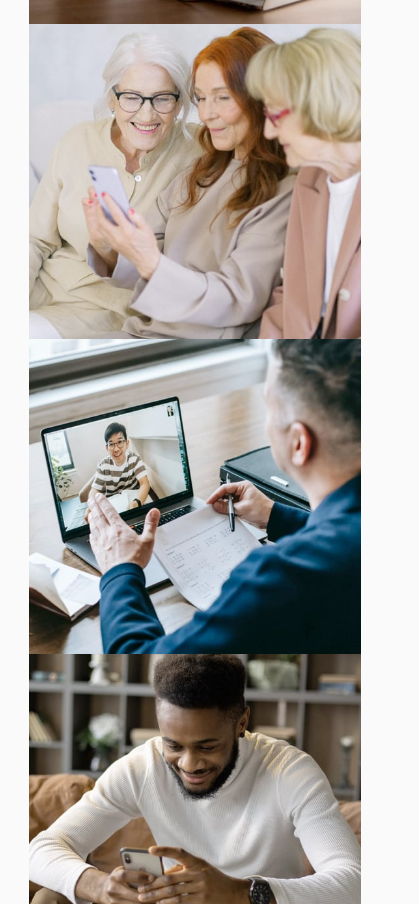
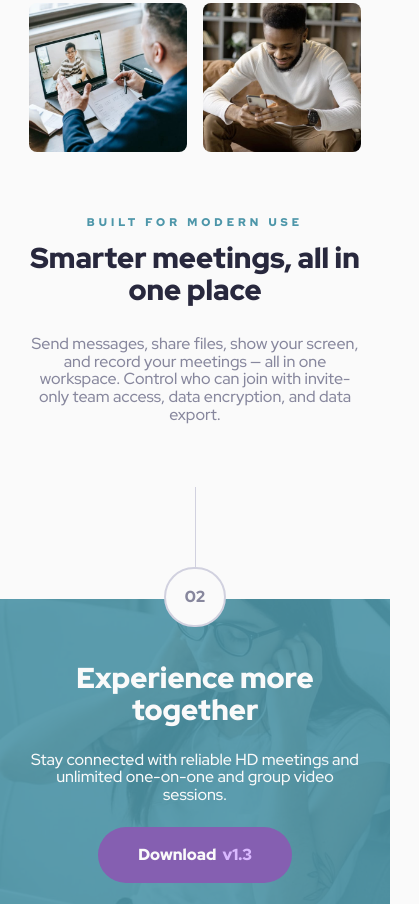
Before and after one commit to Darionas/meet-landing-page, a plain HTML site: page index.html in a window 390 px wide. Shown: the part 1096-2000 px from the top of the page, 419 px wide, since content can reach past the window. Drawn offline with Linux system fonts and the light colour scheme.

Commit message:
created mobile layout

```diff
--- a/index.html
+++ b/index.html
@@ -30,7 +30,7 @@
             <div class="hero-content">
                 <h1 class="text-preset-1">Group chat for everyone</h1>
                 <p class="hero__para text-preset-4">Meet makes it easy to connect with others face-to-face virtually and collaborate across any device.</p>
-                <div>
+                <div class="hero__product">
                     <button class="btn__blue text-preset-5">Download<span class="version__blue">&nbsp;&nbsp;v1.3</span></button>
                     <a class="btn__purple btn__purple--link text-preset-5" href="#">What is it?</a>
                 </div>
@@ -41,32 +41,34 @@
                 <div class="vertical__line"></div>
                 <div class="number__sign">01</div>
             </div>
-            <div>
-                <img src="./assets/desktop/image-woman-in-videocall.jpg" alt="Woman in videocall">
-                <img src="./assets/desktop/image-women-videochatting.jpg" alt="Women videochatting">
-                <img src="./assets/desktop/image-men-in-meeting.jpg" alt="Men in meeting">
-                <img src="./assets/desktop/image-man-texting.jpg" alt="Man in texting">
-
-                <div>
-                    <p>Built for modern use</p>
-                    <h2>Smarter meetings, all in one place</h2>
-                    <p>Send messages, share files, show your screen, and record your meetings — all in one workspace.
-                        Control who can join with invite-only team access, data encryption, and data export.
-                    </p>
-                </div>
+            <div class="image__container">
+                <img class="image__item" src="./assets/desktop/image-woman-in-videocall.jpg" alt="Woman in videocall">
+                <img class="image__item" src="./assets/desktop/image-women-videochatting.jpg" alt="Women videochatting">
+                <img class="image__item" src="./assets/desktop/image-men-in-meeting.jpg" alt="Men in meeting">
+                <img class="image__item" src="./assets/desktop/image-man-texting.jpg" alt="Man in texting">
+            </div>
+            <div class="meetings__description">
+                <p class="text-preset-3">Built for modern use</p>
+                <h2 class="meetings__title text-preset-2">Smarter meetings, all in one place</h2>
+                <p class="meetings__features text-preset-4">Send messages, share files, show your screen, and record your meetings — all in one workspace.
+                   Control who can join with invite-only team access, data encryption, and data export.
+                </p>
             </div>
         </section>
     </main>
     <footer class="footer">
         <!-- The Banner Section -->
-        <div class="section__marker">
+        <div class="section__marker section__marker--footer">
             <div class="vertical__line"></div>
             <div class="number__sign">02</div>
         </div>
-        <div class="footer-banner">
-            <h2>Experience more together</h2>
-            <p>Stay connected with reliable HD meetings and unlimited one-on-one and group video sessions.</p>
-            <button class="btn__purple text-preset-5">Download<span class="version__purple">&nbsp;&nbsp;v1.3</span></button>
+        <div class="footer__banner">
+            <img class="footer__banner-image" src="./assets/mobile/image-footer.jpg" alt="Footer image">
+            <div class="footer__banner-content">
+                <h2 class="text-preset-2">Experience more together</h2>
+                <p class="text-preset-4">Stay connected with reliable HD meetings and unlimited one-on-one and group video sessions.</p>
+                <button class="btn__purple text-preset-5">Download<span class="version__purple">&nbsp;&nbsp;v1.3</span></button>
+            </div>
         </div>
 
         <!-- Attribution -->
--- a/styles.css
+++ b/styles.css
@@ -31,7 +31,6 @@ body {
     font-weight: 900;
     background-color: var(--clr-white);
     color: var(--clr-slate-900);
-    overflow-x: hidden;
 }
 
 .text-preset-1 {
@@ -41,20 +40,21 @@ body {
 }
 
 .text-preset-2 {
-    font-size: 2.5rem;
+    font-size: clamp(1.8rem, 5vw, 2.5rem); /* 2.5rem */
     line-height: 110%;
     letter-spacing: 0px;
 }
 
 .text-preset-3 {
-    font-size: 1rem;
+    font-size: clamp(.7rem, 2.5vw, 1rem); /* 1rem */
     line-height: 110%;
     letter-spacing: 4px;
     color: var(--clr-cyan-600);
+    text-transform: uppercase;
 }
 
 .text-preset-4 {
-    font-size: 1.125rem;
+    font-size: clamp(1rem, 2.5vw, 1.125rem); /* 1.125rem */
     line-height: 110%;
     letter-spacing: 0px;
     font-weight: 500;
@@ -135,6 +135,7 @@ body {
     border: 2px solid var(--clr-slate-300);
     border-radius: 999px;
     padding: 1em 1.2em;
+    background-color: var(--clr-white);
 }
 
 
@@ -148,12 +149,18 @@ header {
     margin: auto;
 }
 
-/* solution for the “sides cut off” hero image (includes and body element) */
+/* solution for the “sides cut off” hero image */
 .img-hero-mobile {
-    width: 100%;
-    object-fit: cover;
-    object-position: center;
-    transform: scale(1.35);
+    width: 100vw;
+    margin-left: calc(50% - 50vw);
+    overflow: hidden;
+}
+
+.img-hero-mobile img {
+  display: block;
+  width: 100%;
+  transform: scale(1.15);
+  transform-origin: center;
 }
 
 .img-hero-desktop-left,
@@ -190,3 +197,83 @@ header {
 .hero__para {
     color: var(--clr-slate-600);
 }
+
+.hero__product {
+    display: flex;
+    flex-direction: column;
+    align-items: center;
+    gap: 1em;
+}
+
+.meetings {
+    display: grid;
+    gap: 4em;
+    margin-block: 2em 4em;
+}
+
+.image__container {
+    display: grid;
+    grid-template-columns: repeat(2, 1fr);
+    gap: 1em;
+}
+
+.image__item {
+    border-radius: 8px;
+}
+
+.meetings__description {
+    text-align: center;
+}
+
+.meetings__title {
+    margin-block: .5em 1em;
+}
+
+.meetings__features {
+    color: var(--clr-slate-600);
+}
+
+.footer {
+    position: relative;
+    width: 85%;
+    max-width: 1000px;
+    margin: 0 auto;
+    text-align: center;
+}
+
+.footer__banner {
+    position: relative;
+    width: 100vw;
+    margin-left: calc(50% - 50vw);
+    background-color: var(--clr-cyan-600);
+    overflow: hidden;
+    bottom: 28px;
+}
+
+.footer__banner-image {
+  display: block;
+  width: 100%;
+  height: 100%;
+  object-fit: cover;
+  opacity: 0.1;
+  position: absolute;
+  inset: 0;
+}
+
+.footer__banner-content {
+    position: relative;
+    z-index: 1;
+    display: grid;
+    justify-items: center;
+    gap: 1.5em;
+    width: 85%;
+    max-width: 1000px;
+    margin: 0 auto;
+    padding-block: 4em;
+    color: var(--clr-white);
+}
+
+.section__marker--footer {
+    z-index: 10;
+    position: relative;
+}
```
Also changed, not shown: 1 other file.
